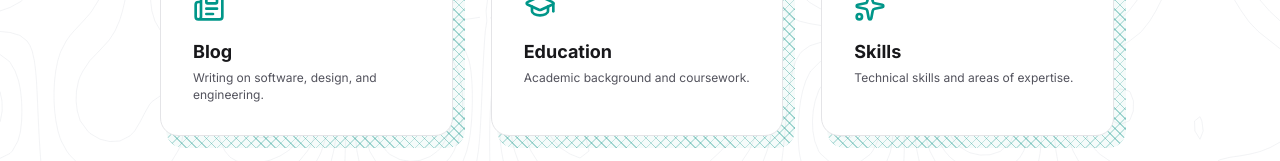
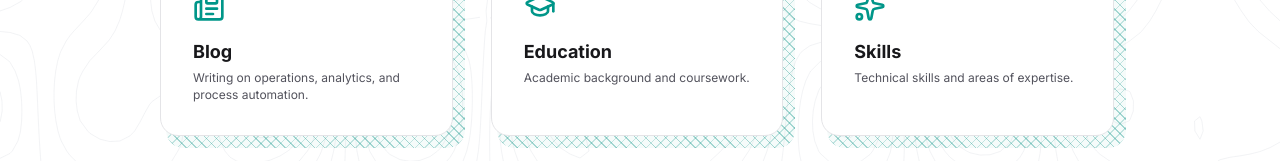
Before and after one commit to joshualee791/eportfolio-nextjs, a Next.js app: page /about in a window 1280 px wide. Shown: the part 319-480 px from the top of the page. Built offline with nearby package versions, Linux system fonts and the light colour scheme; no server answers; the database is empty.

Commit message:
Update Blog card subheading on /about to reflect actual industry focus

```diff
--- a/app/(public)/about/page.tsx
+++ b/app/(public)/about/page.tsx
@@ -58,7 +58,7 @@
               <Newspaper size={32} className="text-teal-600" />
               <h2 className="text-lg font-bold text-zinc-900 mt-4">Blog</h2>
               <p className="text-xs font-normal text-zinc-600 leading-snug mt-1">
-                Writing on software, design, and engineering.
+                Writing on operations, analytics, and process automation.
               </p>
             </Link>
           </CrosshatchCard>
```
